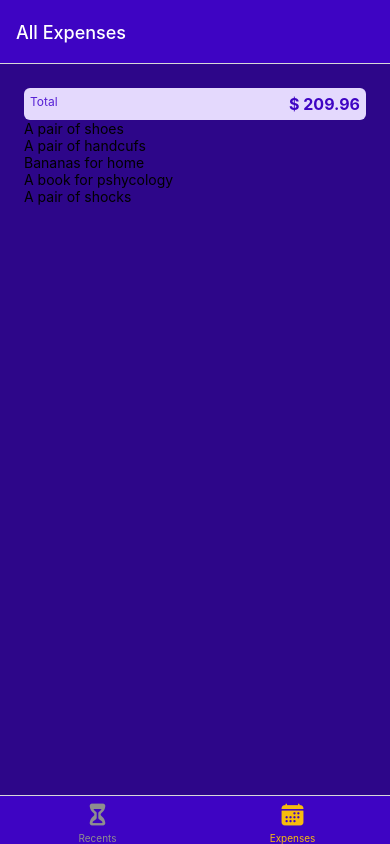
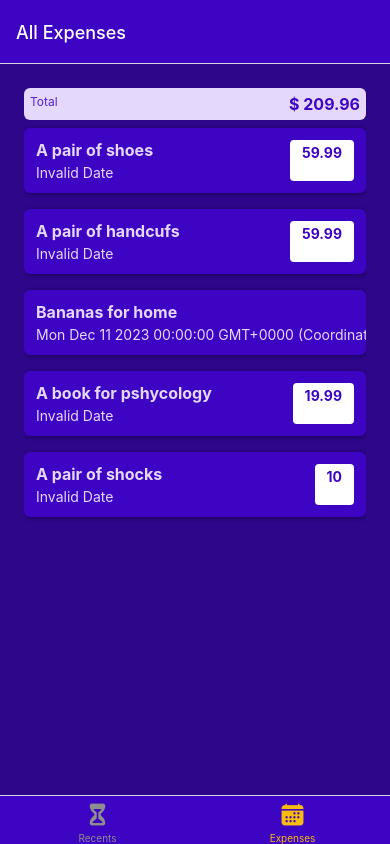
Before and after one commit to Zajjaj-Khan/Expense_Tracker_RN, a React Native app: screen /AllExpenses in a window 390 px wide. Built offline with nearby package versions, Linux system fonts and the light colour scheme.

Commit message:
Safety Commit before 12Am :)

```diff
--- /dev/null
+++ b/components/expensesOutput/ExpenseItem.js
@@ -0,0 +1,57 @@
+import { StyleSheet, Text, View, Pressable } from "react-native";
+import React from "react";
+import { GlobalStyles } from "../../constants/styles";
+
+const ExpenseItem = ({ description, amount, date }) => {
+  return (
+    <Pressable>
+      <View style={styles.item}>
+        <View>
+          <Text style={[styles.textBase,styles.description]}>{description}</Text>
+          <Text style={styles.textBase}>{date.toString()}</Text>
+        </View>
+        <View style={styles.amountContainer}>
+          <Text style={styles.amount}>{amount}</Text>
+        </View>
+      </View>
+    </Pressable>
+  );
+};
+
+export default ExpenseItem;
+
+const styles = StyleSheet.create({
+  item: {
+    padding: 12,
+    marginVertical: 8,
+    backgroundColor: GlobalStyles.colors.primary500,
+    flexDirection: "row",
+    justifyContent: "space-between",
+    borderRadius: 6,
+    elevation: 3,
+    shadowColor1: GlobalStyles.colors.gray500,
+    shadowRadius: 4,
+    shadowOffset: { width: 1, height: 1 },
+    shadowOpacity: 0.4,
+  },
+  textBase: {
+    color: GlobalStyles.colors.primary50,
+  },
+  description: {
+    fontSize: 16,
+    marginBottom: 4,
+    fontWeight: "bold",
+  },
+  amountContainer: {
+    paddingHorizontal: 12,
+    paddingVertical: 4,
+    backgroundColor: "white",
+    justifyContents: "center",
+    alignItems: "center",
+    borderRadius: 4,
+  },
+  amount:{
+    color:GlobalStyles.colors.primary500,
+    fontWeight: "bold",
+  }
+});
--- a/components/expensesOutput/ExpensesList.js
+++ b/components/expensesOutput/ExpensesList.js
@@ -1,7 +1,8 @@
 import { StyleSheet, Text, View,FlatList } from 'react-native'
 import React from 'react'
+import ExpenseItem from './ExpenseItem'
 function renderExpenseItem(itemData){
-    return <Text>{itemData.item.description}</Text>
+    return <ExpenseItem {...itemData.item}/>
 }
 export default function ExpensesList({expenses}) {
   return <FlatList data={expenses} renderItem={renderExpenseItem} keyExtractor={(item)=>item.id}/>
```
